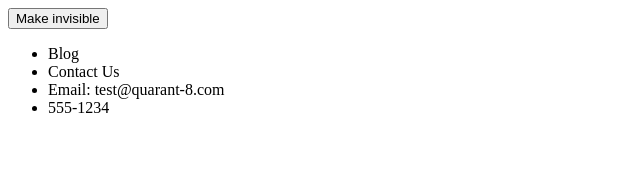
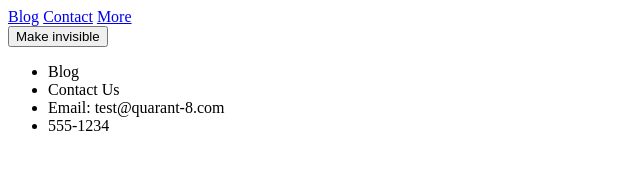
Before and after one commit to zj0hns0n/frontend-test, a plain HTML site: page index.html in a window 1280 px wide. Shown: the whole page, without its empty margins (0-640 px from the left). Drawn offline with Linux system fonts and the light colour scheme.

Commit message:
adding logo and nav

```diff
--- a/index.html
+++ b/index.html
@@ -8,7 +8,13 @@
 <body>
     <header class="header">
         <div class="logo-wrapper"></div>
-        <div class="menu-wrapper"></div>
+        <div class="menu-wrapper">
+            <nav>
+                <a href="/">Blog</a>
+                <a href="/">Contact</a>
+                <a href="/">More</a>
+            </nav>
+        </div>
     </header>
     <section class="content">
         <div class="outline-box box"></div>
```
Also changed, not shown: images/logo.png (added).
